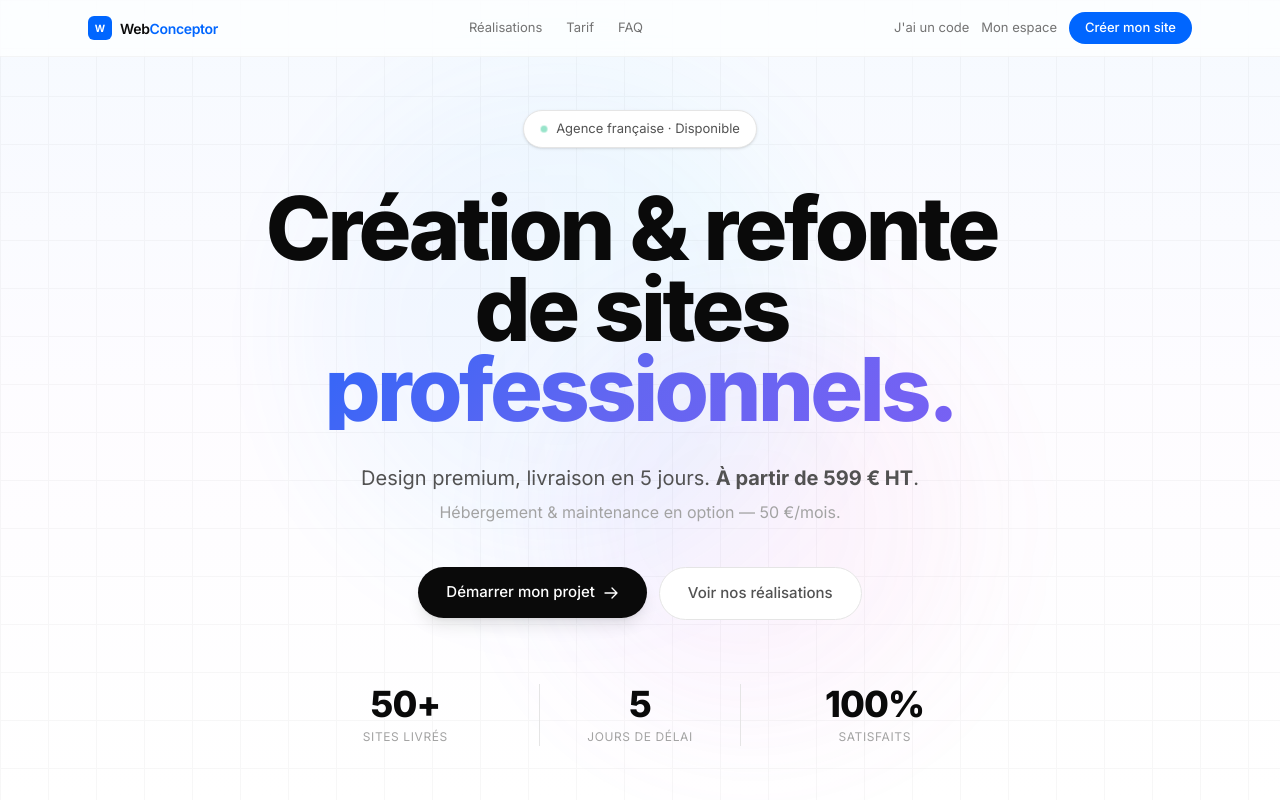
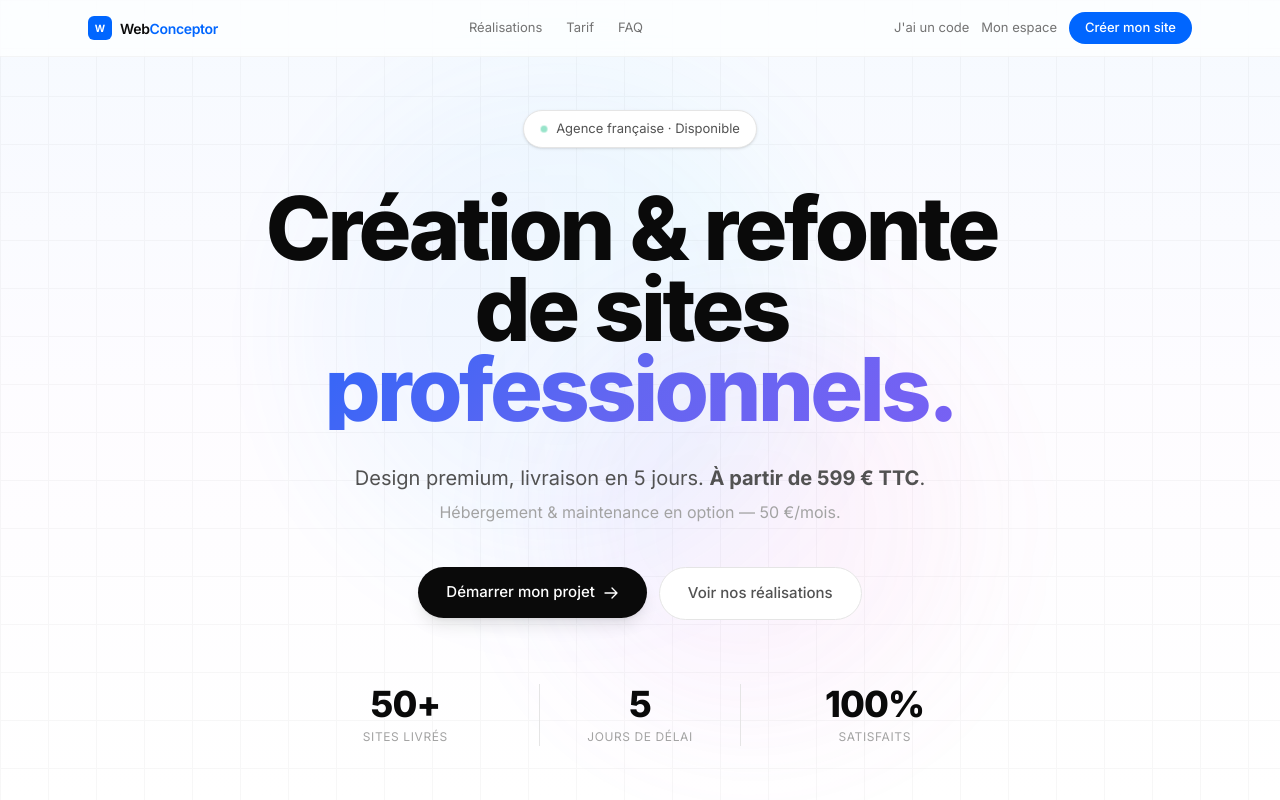
Before and after one commit to rubensdelbaere45-boop/webconceptor.fr, a Next.js app: page / in a window 1280 px wide. Shown: the top 800 px of the page. Built offline with nearby package versions, Linux system fonts and the light colour scheme.

Commit message:
landing: 599 € HT → 599 € TTC (plus clair pour le client)

```diff
--- a/src/app/page.tsx
+++ b/src/app/page.tsx
@@ -311,7 +311,7 @@ export default function Home() {
             transition={{ delay: 0.7, duration: 0.8 }}
             className="text-[#525252] text-lg sm:text-xl max-w-xl mx-auto mb-10 leading-relaxed"
           >
-            Design premium, livraison en 5 jours. <strong>À partir de 599 € HT</strong>.<br />
+            Design premium, livraison en 5 jours. <strong>À partir de 599 € TTC</strong>.<br />
             <span className="text-[#a3a3a3] text-base">Hébergement &amp; maintenance en option — 50 €/mois.</span>
           </motion.p>
 
```
